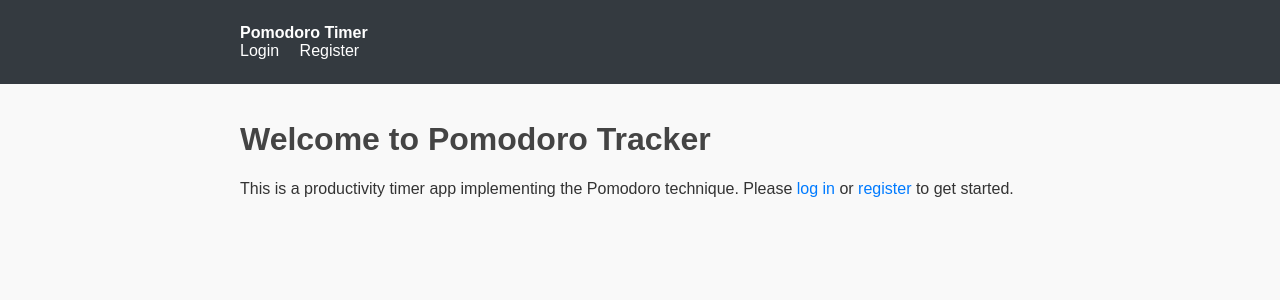
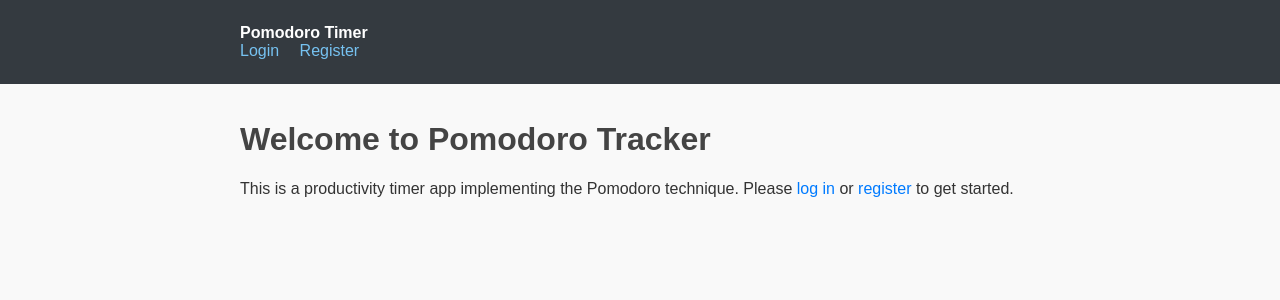
Before and after one commit to Likio3000/pomodoroAPP, a Flask app: page / in a window 1280 px wide. Shown: the top 300 px of the page. Run offline with Flask 3, Linux system fonts and the light colour scheme.

Commit message:
cleared some useless comments, and changed colors of the navigation bar links enhancing UX

```diff
--- a/pomodoro_app/__init__.py
+++ b/pomodoro_app/__init__.py
@@ -1,5 +1,5 @@
 # pomodoro_app/__init__.py
-import os  # <-- Import the os module
+import os
 from flask import Flask, render_template, request, jsonify
 from flask_sqlalchemy import SQLAlchemy
 from flask_login import LoginManager
@@ -21,11 +21,9 @@ def create_app(config_object=None): # Optional: Pass a config object for testing
     app = Flask(__name__, instance_relative_config=True) # Consider using instance folder
 
     # --- Configuration ---
-    # Load default config (can be empty or contain non-sensitive defaults)
     # app.config.from_object('config.DefaultConfig') # Example if you use a config file
 
     # Load secret key from environment variable
-    # Provide a default (INSECURE) key ONLY for convenience in local dev if the var isn't set
     # Ensure the real key is set in your production/staging environments!
     app.config['SECRET_KEY'] = os.environ.get('SECRET_KEY', 'dev-secret-key-please-change')
 
--- a/pomodoro_app/static/style.css
+++ b/pomodoro_app/static/style.css
@@ -23,7 +23,8 @@ body {
     font-weight: bold;
   }
   .navbar .nav-links a {
-    color: #fff;
+    color: #76c2f1;
+    /* color: #fff; */
     margin-right: 1em;
   }
   .navbar .nav-links a:last-child {
```
